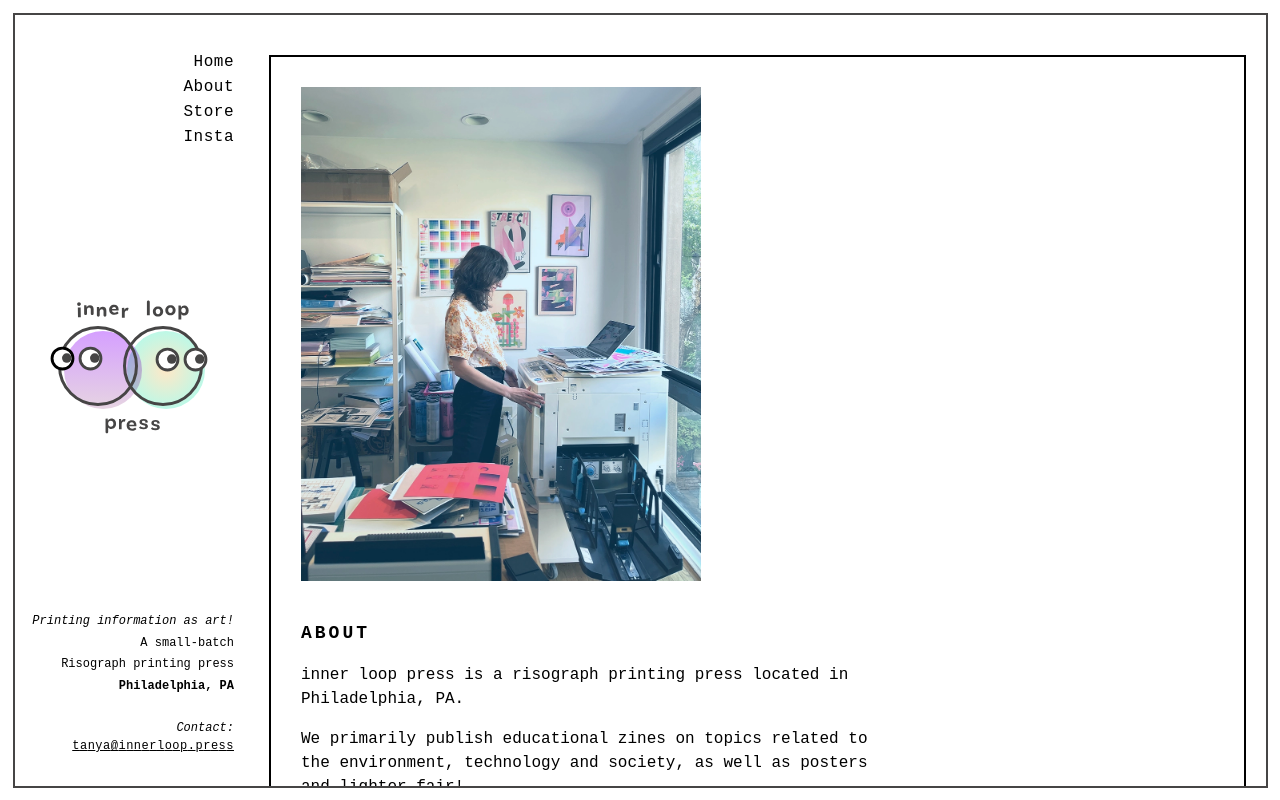
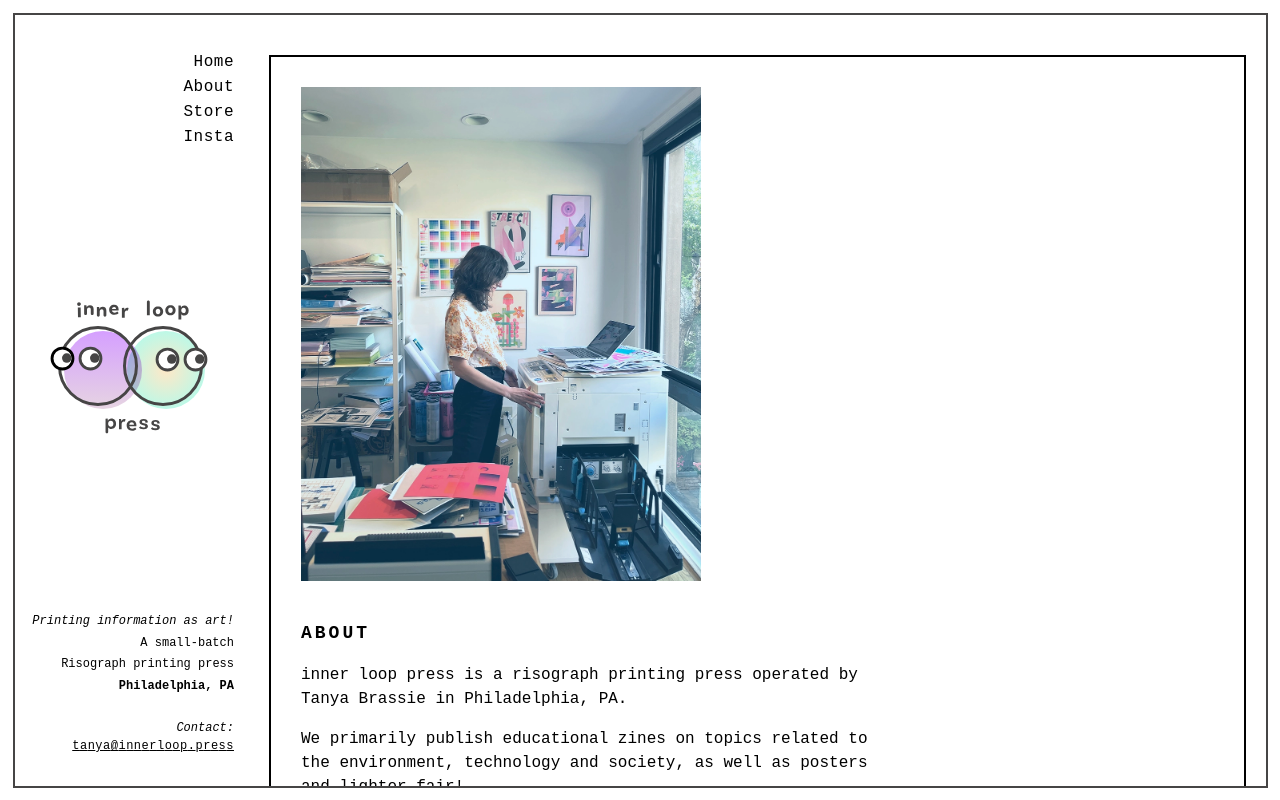
Before and after one commit to tanyabrassie/inner-loop-next, a Next.js app: page /about in a window 1280 px wide. Built offline with nearby package versions, Linux system fonts and the light colour scheme.

Commit message:
adding name

```diff
--- a/src/app/about/AboutContent.tsx
+++ b/src/app/about/AboutContent.tsx
@@ -15,8 +15,8 @@ export const AboutContent = () => {
           <h1 className={styles.header}>About</h1>
 
           <p>
-            inner loop press is a risograph printing press located in
-            Philadelphia, PA.
+            inner loop press is a risograph printing press operated by Tanya
+            Brassie in Philadelphia, PA.
           </p>
           <p>
             We primarily publish educational zines on topics related to the
```
